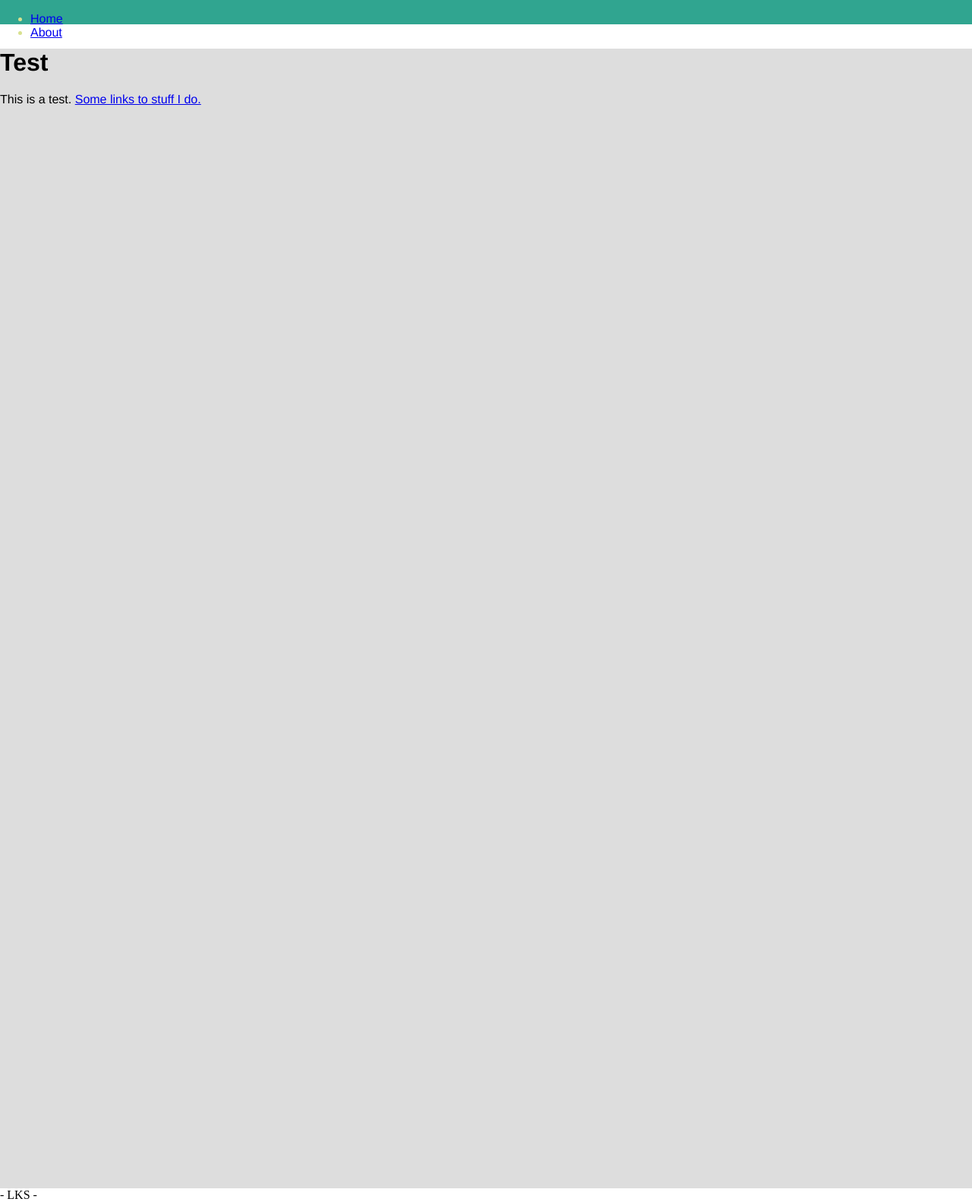
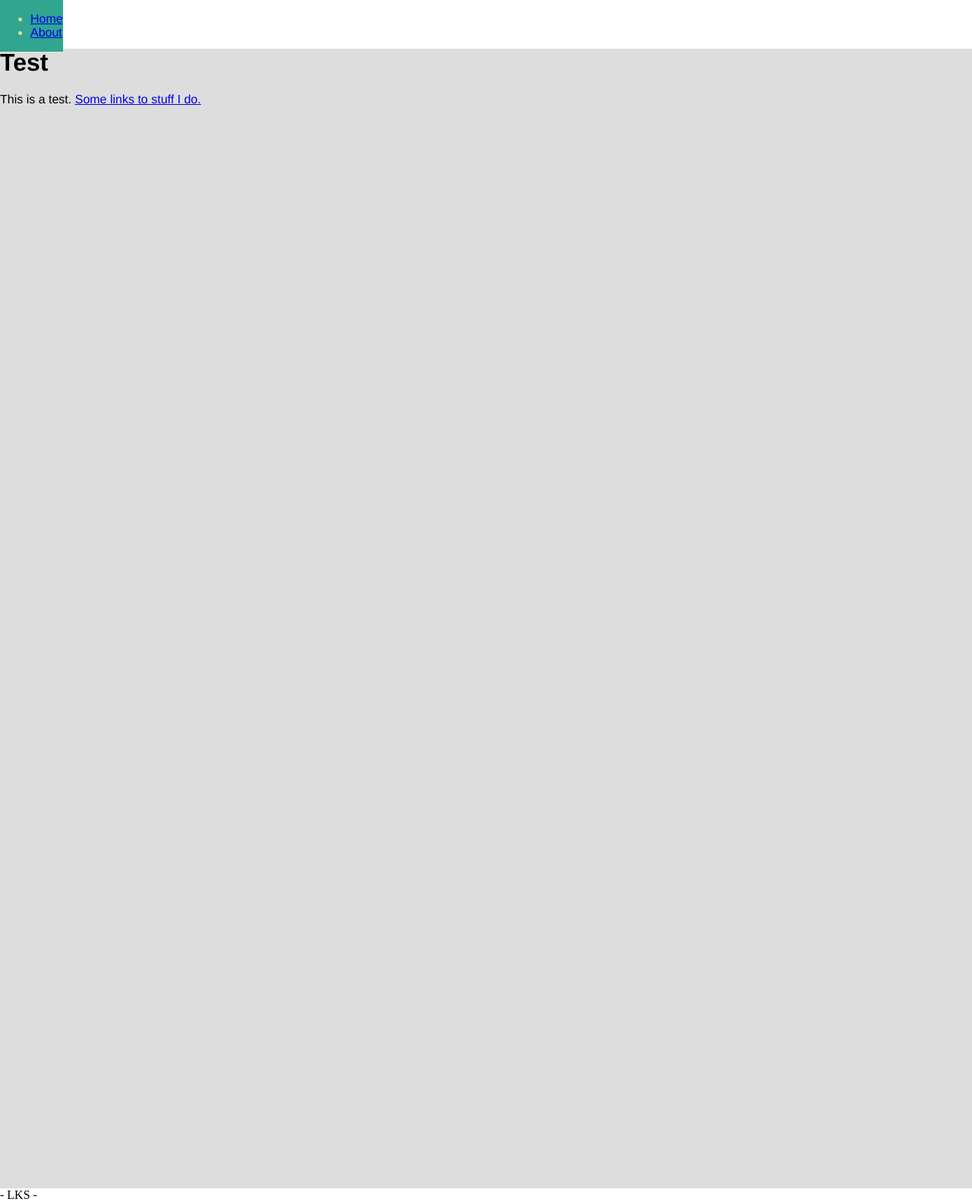
Before and after one commit to LKS90/LKS90.github.io, a Jekyll site: the page built from index.html, in a window 1280 px wide. Shown: the whole page at 76% size. Built offline with Jekyll 4.4.1, drawn with Linux system fonts in a browser that asks for light colours.

Commit message:
Update main.css

```diff
--- a/css/main.css
+++ b/css/main.css
@@ -8,11 +8,11 @@ h {
 }
 .outer {
     font-family: "Helvetica Neue", "Arial", sans-serif;
-    background-color: #30a590;
     position: relative;
     height: 2rem;
 }
 .outer .header {
+    background-color: #30a590;
     color: #d8e18f;
     position: fixed;
     top: 0;
```
